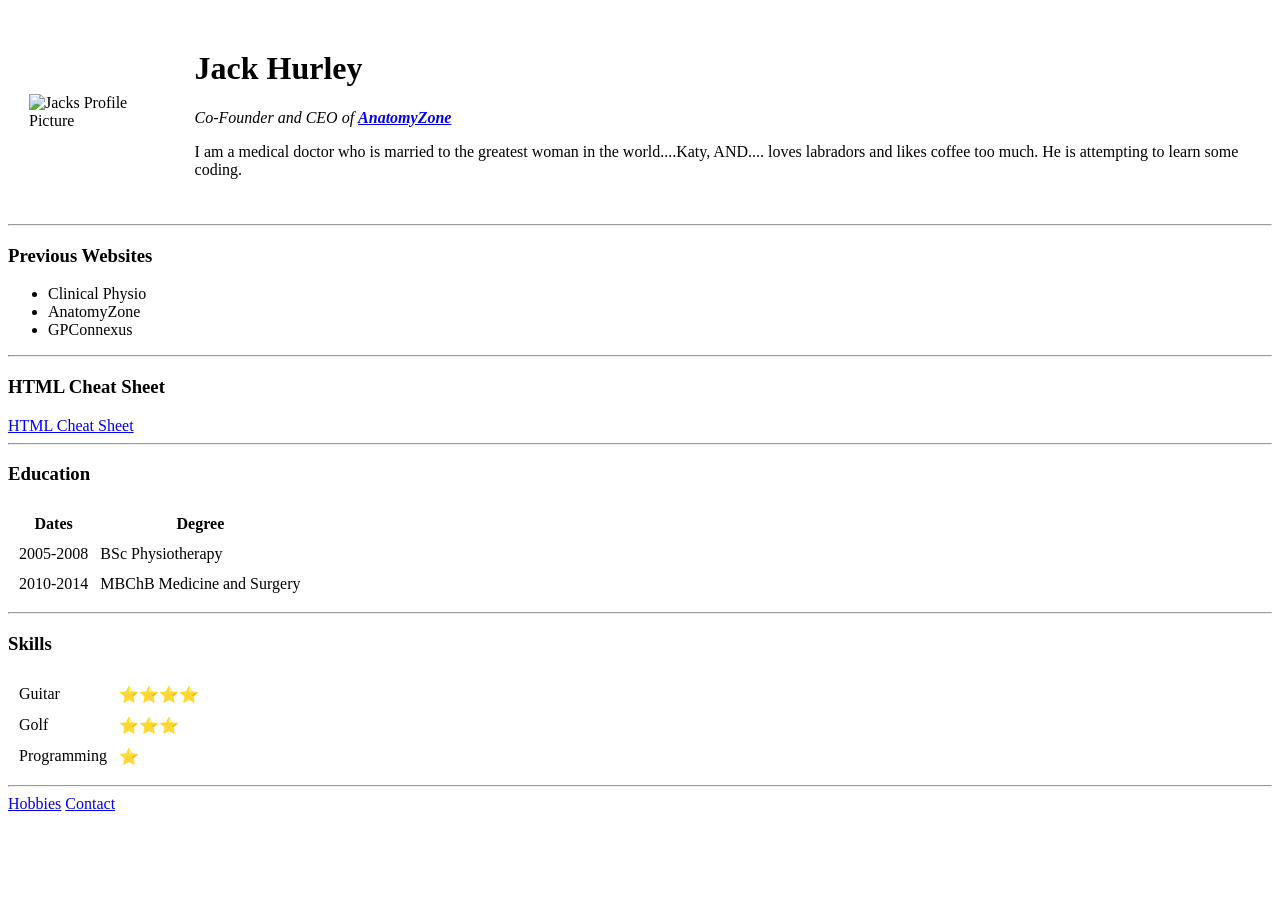
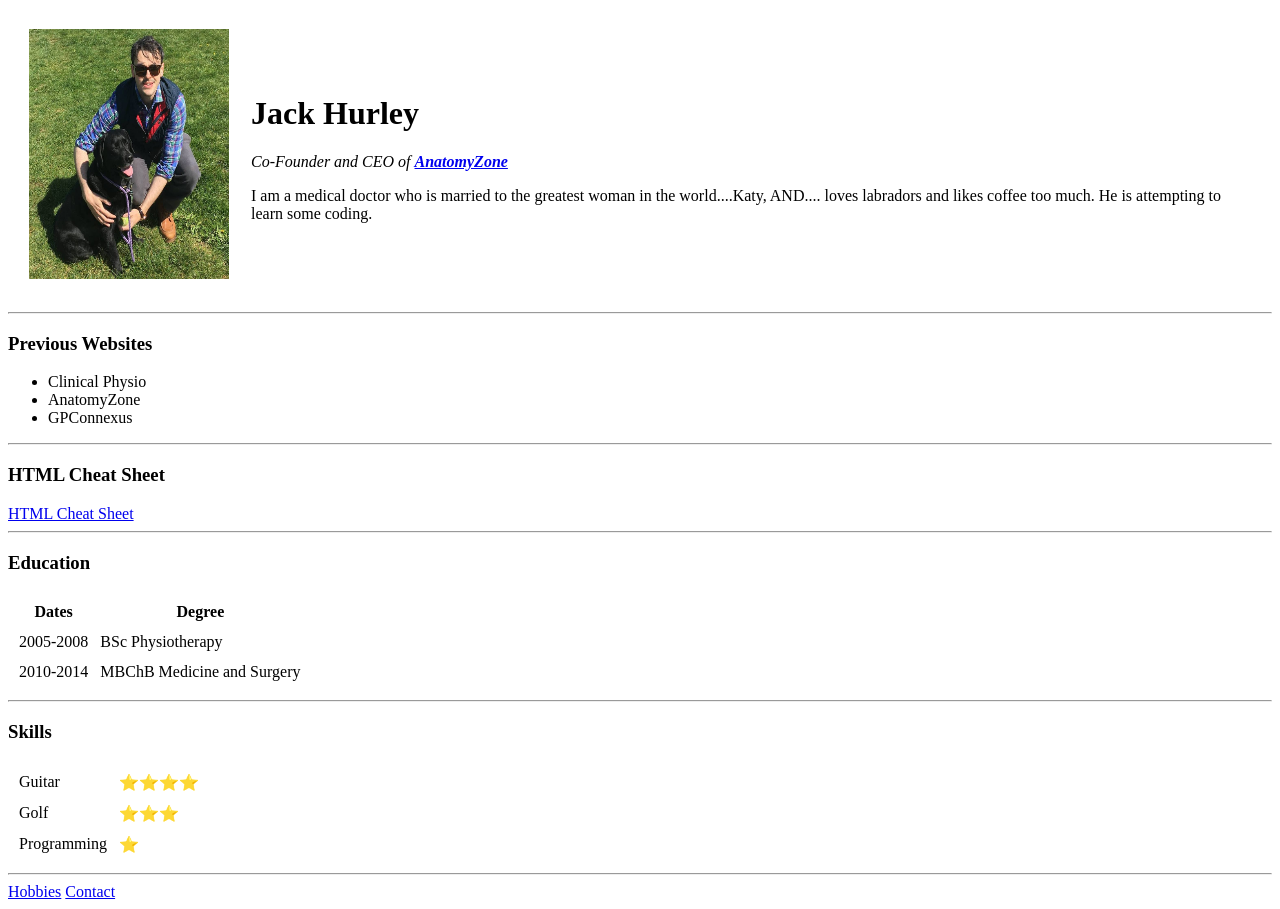
Before and after one commit to jackhurley/CV, a plain HTML site: page index.html in a window 1280 px wide. Before the commit the page ends 821 px from the top, so only its background shows below. Drawn offline with Linux system fonts and the light colour scheme.

Commit message:
Update index.html

```diff
--- a/index.html
+++ b/index.html
@@ -9,7 +9,7 @@
 <body>
   <table cellspacing="20">
     <tr>
-      <td><img src="images/Jack Profile Picture.jpg" height="250" width="200" alt="Jacks Profile Picture" /></td>
+      <td><img src="Jack Profile Picture.jpg" height="250" width="200" alt="Jacks Profile Picture" /></td>
       <td>
         <h1>Jack Hurley</h1>
         <p><em>Co-Founder and CEO of <strong><a href="https://www.anatomyzone.com">AnatomyZone</a></strong></em></p>
```
